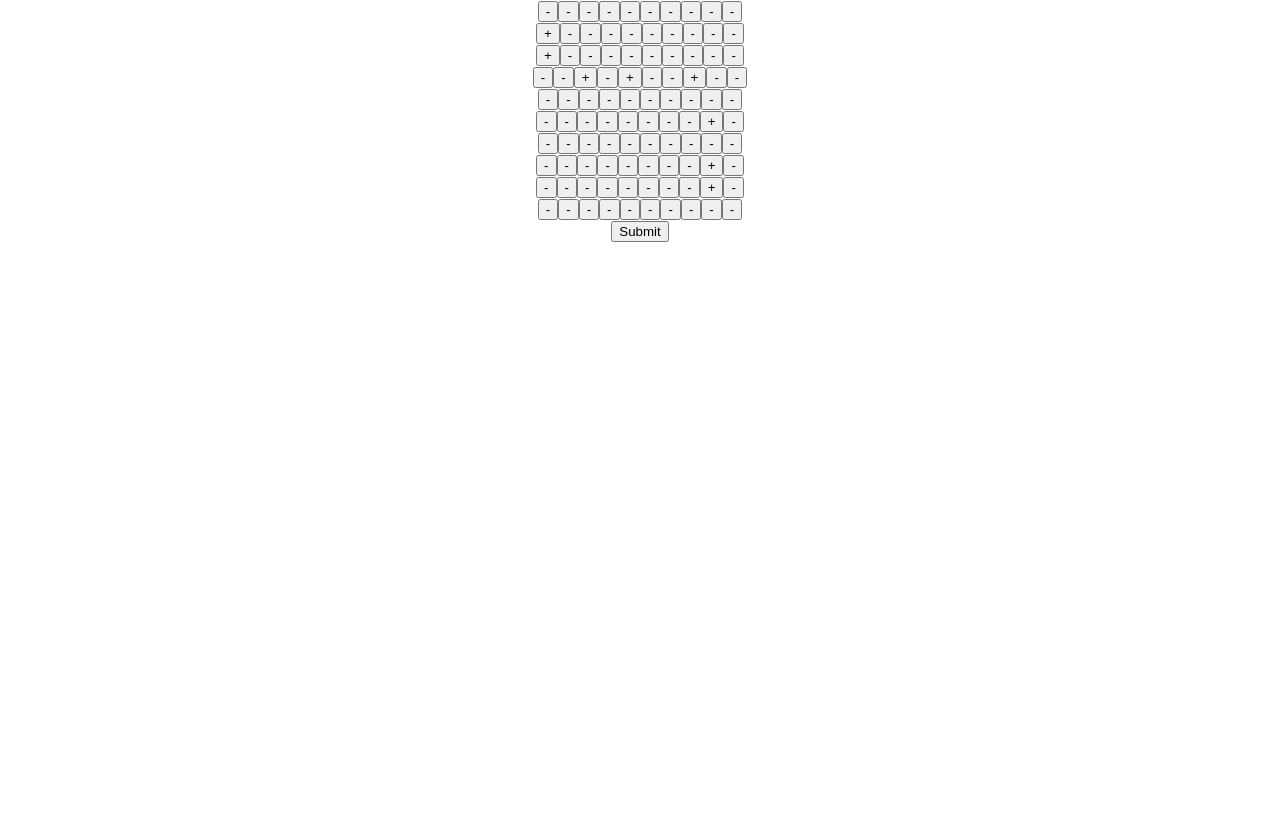
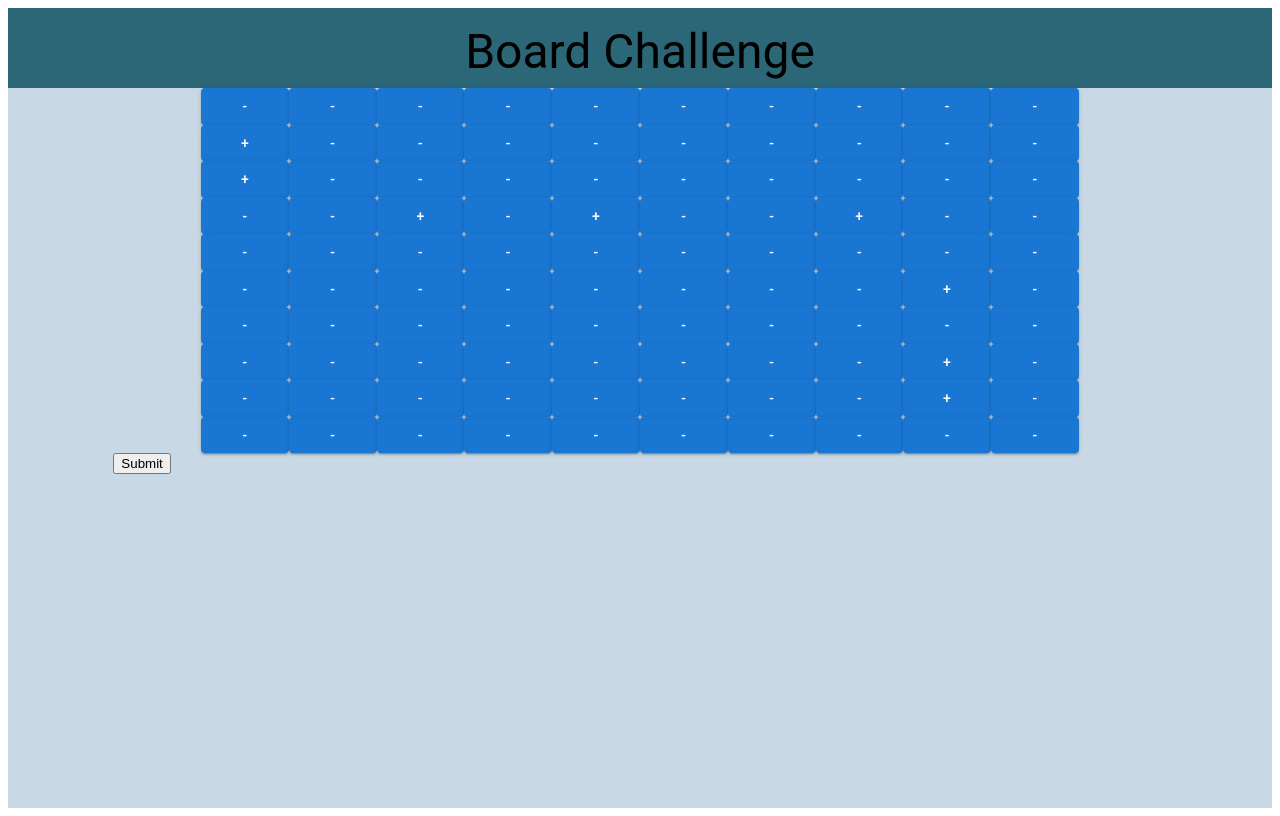
Before and after one commit to astreiten/board-challenge, a React (Create React App) app: page / in a window 1280 px wide. Built offline with nearby package versions, Linux system fonts and the light colour scheme.

Commit message:
BC006 UI improvements 1 (#6)

```diff
--- a/package.json
+++ b/package.json
@@ -3,6 +3,9 @@
   "version": "0.1.0",
   "private": true,
   "dependencies": {
+    "@emotion/react": "^11.9.3",
+    "@emotion/styled": "^11.9.3",
+    "@mui/material": "^5.8.5",
     "@types/node": "^16.7.13",
     "@types/react": "^18.0.0",
     "@types/react-dom": "^18.0.0",
--- a/src/App.css
+++ /dev/null
@@ -1,38 +0,0 @@
-.App {
-  text-align: center;
-}
-
-.App-logo {
-  height: 40vmin;
-  pointer-events: none;
-}
-
-@media (prefers-reduced-motion: no-preference) {
-  .App-logo {
-    animation: App-logo-spin infinite 20s linear;
-  }
-}
-
-.App-header {
-  background-color: #282c34;
-  min-height: 100vh;
-  display: flex;
-  flex-direction: column;
-  align-items: center;
-  justify-content: center;
-  font-size: calc(10px + 2vmin);
-  color: white;
-}
-
-.App-link {
-  color: #61dafb;
-}
-
-@keyframes App-logo-spin {
-  from {
-    transform: rotate(0deg);
-  }
-  to {
-    transform: rotate(360deg);
-  }
-}
--- a/src/App.tsx
+++ b/src/App.tsx
@@ -1,7 +1,7 @@
+import { Grid, styled, Typography } from "@mui/material";
 import { useEffect, useState } from "react";
 import { getBoard } from "./api/getBoard";
 import { submitBoard } from "./api/submitBoard";
-import "./App.css";
 import { Board } from "./Board";
 import { BoardType } from "./models/board";
 import { buildBoard } from "./utils/buildBoard";
@@ -31,17 +31,44 @@ function App() {
   }, []);
 
   return (
-    <div className="App">
+    <Container>
+      <TopBarContainer container justifyContent="center" alignItems="center">
+        <TopBarItem item xs={6}>
+          <Typography variant="h3">Board Challenge</Typography>
+        </TopBarItem>
+      </TopBarContainer>
+      <Grid container justifyContent="center" alignItems="center">
         {loading ? (
           <b>{"loading"}</b>
         ) : (
+          <Grid item xs={12} md={6} lg={10}>
+            {" "}
             <Board board={board} setBoard={setBoard} />
-      )}
             <div>
               <button onClick={buildClusters}>Submit</button>
             </div>
-    </div>
+          </Grid>
+        )}
+      </Grid>
+    </Container>
   );
 }
 
+const Container = styled("div")({
+  backgroundColor: "#c8d8e4",
+  height: "100vh",
+  margin: "0",
+});
+
+const TopBarContainer = styled(Grid)({
+  backgroundColor: "#2b6777",
+  height: "5rem",
+});
+
+const TopBarItem = styled(Grid)({
+  height: "5rem",
+  textAlign: "center",
+  marginTop: "1rem",
+});
+
 export default App;
--- a/src/Board.tsx
+++ b/src/Board.tsx
@@ -1,3 +1,4 @@
+import { Button, Grid } from "@mui/material";
 import { BoardType } from "./models/board";
 
 export const Board: React.FC<BoardProps> = ({ board, setBoard }) => {
@@ -15,21 +16,25 @@ export const Board: React.FC<BoardProps> = ({ board, setBoard }) => {
     <>
       {board.map((row, i) => {
         return (
-          <div key={i}>
+          <Grid container key={i} justifyContent="center" alignItems="center">
             {row.map((cell, j) => {
               return (
-                <button
+                <Grid item xs={1}>
+                  <Button
+                    variant="contained"
                     key={j}
                     style={{
                       backgroundColor: cell.cluster ? "red" : "",
+                      width: "100%",
                     }}
                     onClick={() => switchActive(i, j)}
                   >
                     {cell.value}
-                </button>
+                  </Button>
+                </Grid>
               );
             })}
-          </div>
+          </Grid>
         );
       })}
     </>
--- a/src/index.css
+++ /dev/null
@@ -1,13 +0,0 @@
-body {
-  margin: 0;
-  font-family: -apple-system, BlinkMacSystemFont, 'Segoe UI', 'Roboto', 'Oxygen',
-    'Ubuntu', 'Cantarell', 'Fira Sans', 'Droid Sans', 'Helvetica Neue',
-    sans-serif;
-  -webkit-font-smoothing: antialiased;
-  -moz-osx-font-smoothing: grayscale;
-}
-
-code {
-  font-family: source-code-pro, Menlo, Monaco, Consolas, 'Courier New',
-    monospace;
-}
--- a/src/index.tsx
+++ b/src/index.tsx
@@ -1,6 +1,5 @@
 import React from "react";
 import ReactDOM from "react-dom/client";
-import "./index.css";
 import App from "./App";
 
 const root = ReactDOM.createRoot(
```
Also changed, not shown: 1 other file (tests, documents, lock files or other folders). Lines whose indentation alone changed are shown as unchanged.
